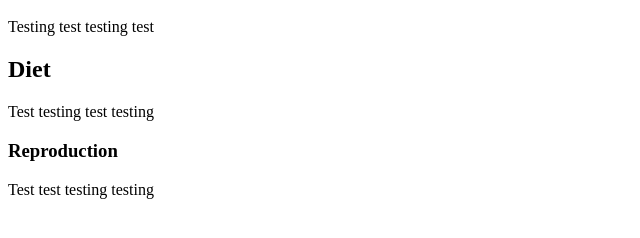
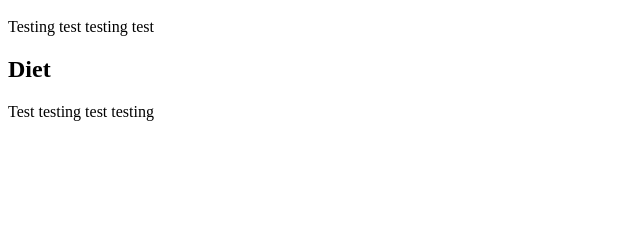
Before and after one commit to mikaelaSoderberg/Jerboa, a plain HTML site: page index.html in a window 1280 px wide. Shown: the part 48-286 px from the top of the page, without its empty margins (0-640 px from the left). Drawn offline with Linux system fonts and the light colour scheme.

Commit message:
Revert "Reproduction"
This reverts commit 376213c04d23aa6dd0dfaadd4fcce4be9614acc2.

```diff
--- a/index.html
+++ b/index.html
@@ -3,6 +3,3 @@
 
 <h2>Diet</h2>
 <p>Test testing test testing</p>
-
-<h3>Reproduction</h3>
-<p>Test test testing testing</p>
```
